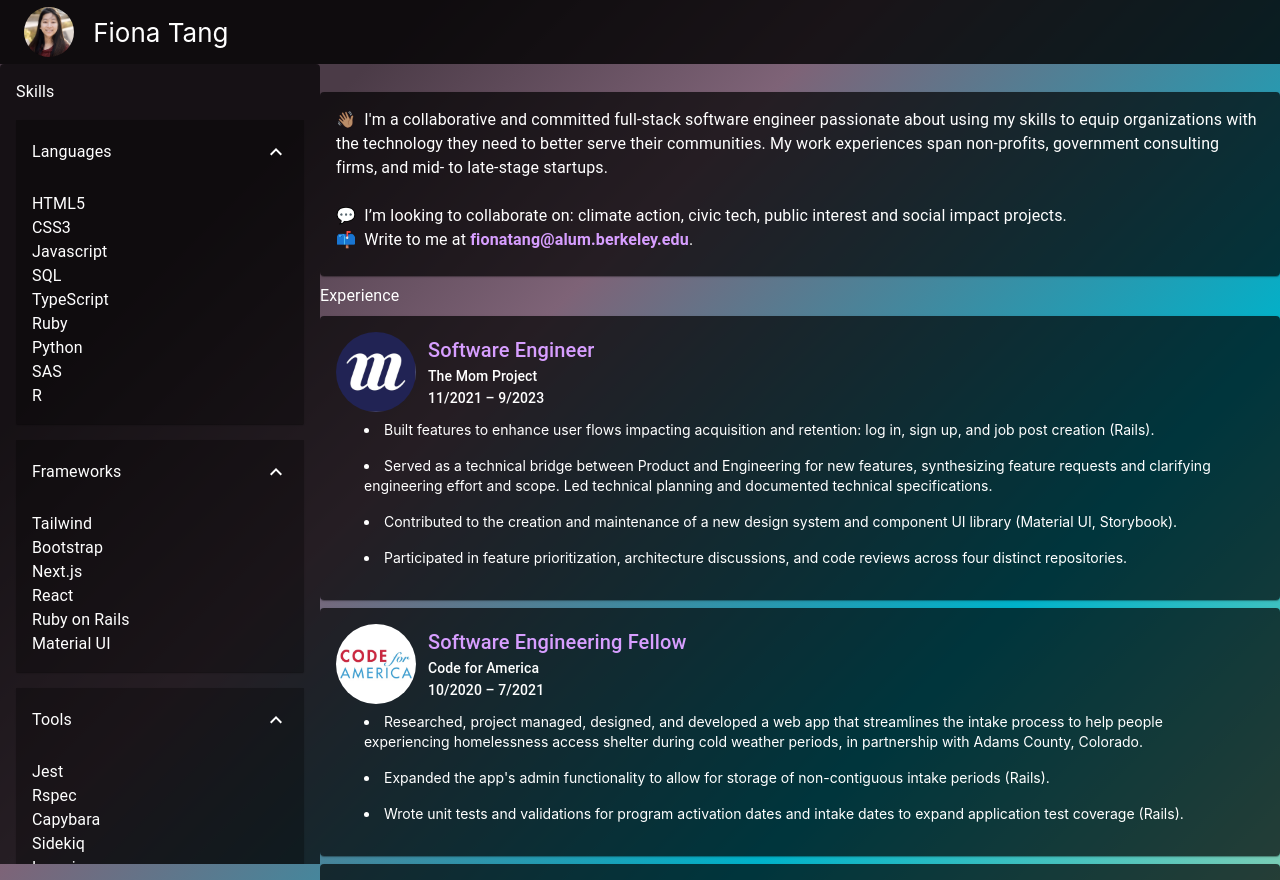
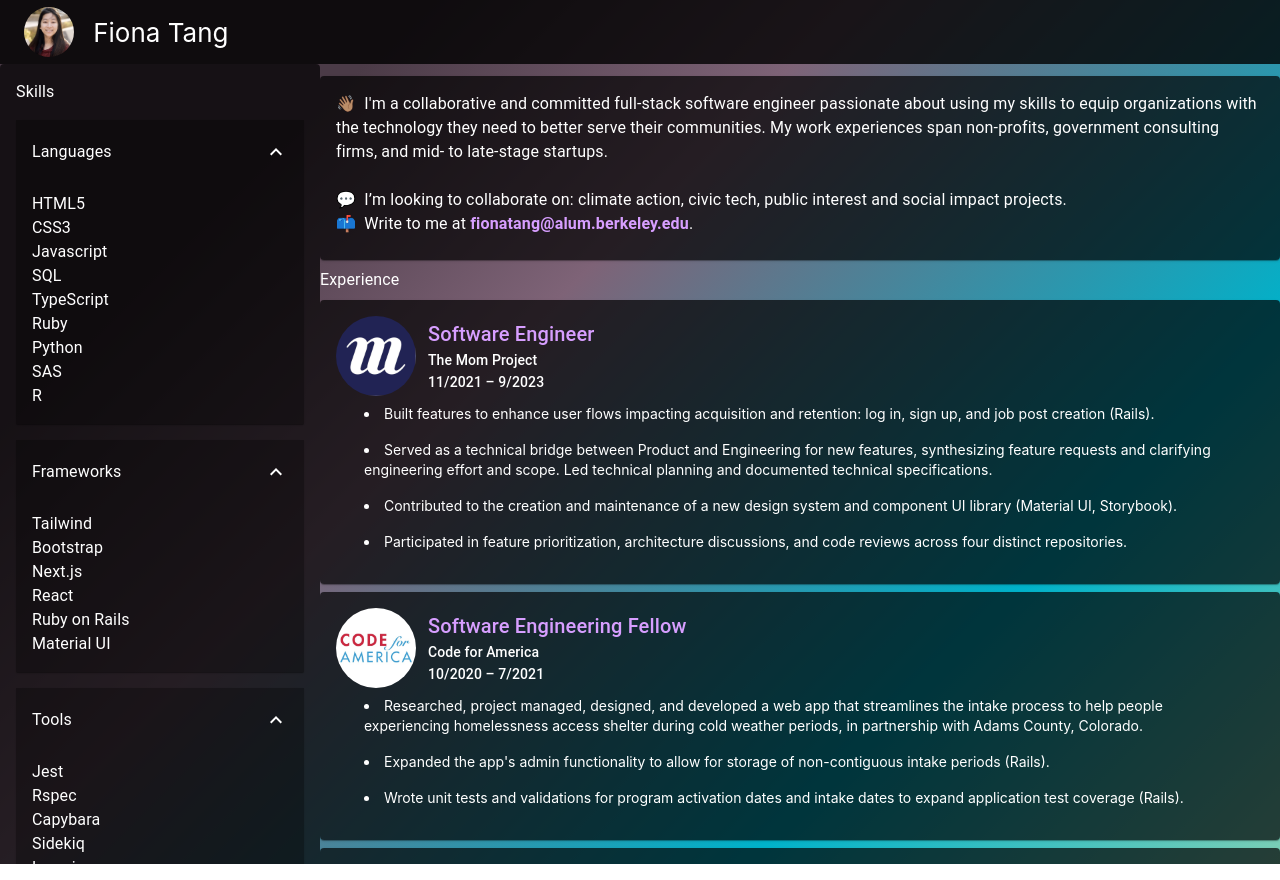
Before and after one commit to fionatagious/fiona.works, a Next.js app: page /resume in a window 1280 px wide. Built offline with nearby package versions, Linux system fonts and the light colour scheme.

Commit message:
remove top and bottom margins

```diff
--- a/pages/resume/education.js
+++ b/pages/resume/education.js
@@ -15,7 +15,6 @@ export default function Education() {
         backgroundColor: "hsla(0, 100%, 0%, 0.7)",
         color: "white",
       }}
-      className="my-2 mb-3"
     >
       <CardContent>
         <Grid container sx={{ display: "flex" }}>
--- a/pages/resume/index.js
+++ b/pages/resume/index.js
@@ -75,7 +75,7 @@ export default function Resume() {
             xs={12}
             sm={8}
             md={9}
-            sx={{ marginTop: "16px", display: "grid", height: "100vh", overflowY: "auto", overflowX: "hidden", justifyContent: "center", paddingBottom: 2 }}
+            sx={{ display: "grid", height: "100vh", overflowY: "auto", overflowX: "hidden", justifyContent: "center", paddingBottom: 2 }}
           >
             <Grid item xs={12}>
               <Overview className="min-h-full" />
```
